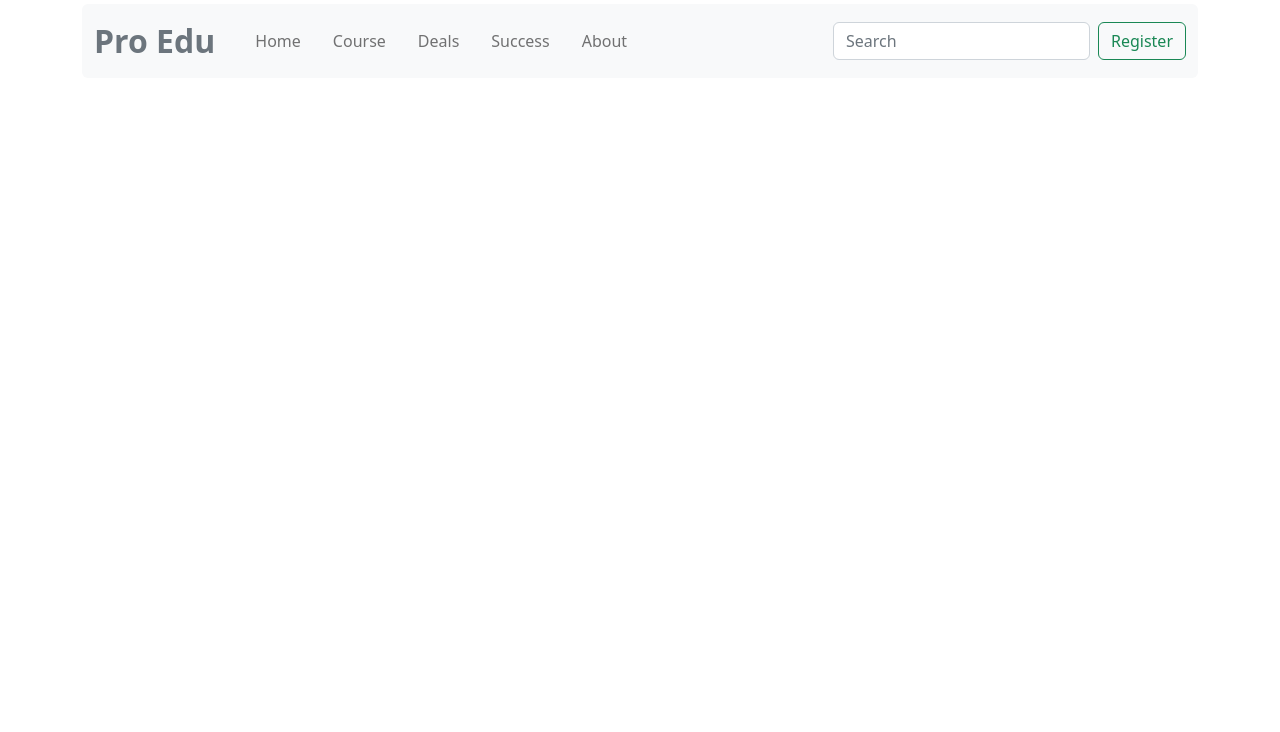
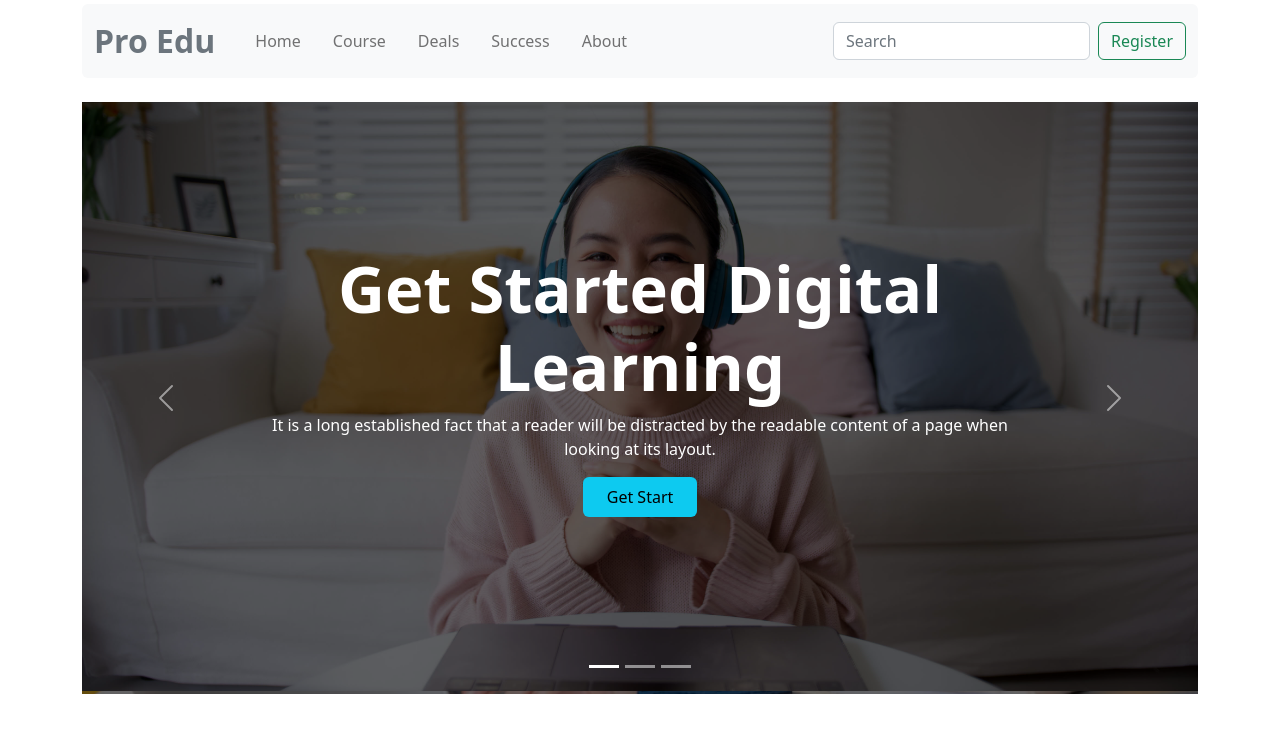
Before and after one commit to miavay/Ed-Tech-Website, a plain HTML site: page index.html in a window 1280 px wide. Drawn offline with Linux system fonts and the light colour scheme.

Commit message:
Home page added

```diff
--- a/index.html
+++ b/index.html
@@ -6,10 +6,11 @@
     <meta name="viewport" content="width=, initial-scale=1.0">
     <title>Ed Tech</title>
     <link rel="stylesheet" href="Link-bootstrap/bootstrap.min.css">
+    <link rel="stylesheet" href="style.css">
 </head>
 <body>
     <!-- Navbar -->
-    <header class="container">
+    <header class="container mb-4">
         <nav class="navbar navbar-expand-lg bg-light rounded mt-1">
             <div class="container-fluid">
               <a class="navbar-brand text fs-2 fw-semibold text-secondary" href="#">Pro Edu</a>
@@ -43,6 +44,62 @@
           </nav>
     </header>
     <!-- Navbar End -->
+
+    <main class="container">
+        <!-- Home Page Start -->
+        <div id="carouselExampleCaptions" class="carousel slide" data-bs-ride="false">
+            <div class="carousel-indicators">
+              <button type="button" data-bs-target="#carouselExampleCaptions" data-bs-slide-to="0" class="active" aria-current="true" aria-label="Slide 1"></button>
+              <button type="button" data-bs-target="#carouselExampleCaptions" data-bs-slide-to="1" aria-label="Slide 2"></button>
+              <button type="button" data-bs-target="#carouselExampleCaptions" data-bs-slide-to="2" aria-label="Slide 3"></button>
+            </div>
+            <div class="carousel-inner">
+              <div class="carousel-item active">
+                <img src="images/cover/cover-1.png" class="d-block w-100 img-fluid slider-image" alt="...">
+                <div class="carousel-caption D-flex flex-column justify-content-cente align-item-center h-75 d-none d-md-block">
+                  <div >
+                    <h1 class="text-white align-middle slider-title">Get Started Digital Learning</h1>
+                    <p>It is a long established fact that a reader will be distracted by the readable content of a page when looking at its layout.</p>
+                    <button class="btn btn-info py-2 px-4 border-0 hover"> Get Start</button>
+                  </div>
+                </div>
+              </div>
+              <div class="carousel-item active">
+                <img src="images/cover/cover-2.png" class="d-block w-100 img-fluid slider-image" alt="...">
+                <div class="carousel-caption D-flex flex-column justify-content-cente align-item-center h-75 d-none d-md-block">
+                  <div >
+                    <h1 class="text-white align-middle slider-title">Get Started Digital Learning</h1>
+                    <p>It is a long established fact that a reader will be distracted by the readable content of a page when looking at its layout.</p>
+                    <button class="btn btn-info py-2 px-4 border-0 hover"> Get Start</button>
+                  </div>
+                </div>
+              </div>
+              <div class="carousel-item active">
+                <img src="images/cover/cover-3.jpg" class="d-block w-100 img-fluid slider-image" alt="...">
+                <div class="carousel-caption D-flex flex-column justify-content-cente align-item-center h-75 d-none d-md-block">
+                  <div >
+                    <h1 class="text-white align-middle slider-title">Get Started Digital Learning</h1>
+                    <p>It is a long established fact that a reader will be distracted by the readable content of a page when looking at its layout.</p>
+                    <button class="btn btn-info py-2 px-4 border-0 hover"> Get Start</button>
+                  </div>
+                </div>
+              </div>
+
+            </div>
+            <button class="carousel-control-prev" type="button" data-bs-target="#carouselExampleCaptions" data-bs-slide="prev">
+              <span class="carousel-control-prev-icon" aria-hidden="true"></span>
+              <span class="visually-hidden">Previous</span>
+            </button>
+            <button class="carousel-control-next" type="button" data-bs-target="#carouselExampleCaptions" data-bs-slide="next">
+              <span class="carousel-control-next-icon" aria-hidden="true"></span>
+              <span class="visually-hidden">Next</span>
+            </button>
+          </div>
+
+          <!--------------------
+             Home Page End
+            --------------------->
+    </main>
 <script src="link-bootstrap/bootstrap.min.js"></script>
 </body>
 </html>
--- /dev/null
+++ b/style.css
@@ -0,0 +1,7 @@
+.slider-image{
+    filter: brightness(40%) !important;
+}
+.slider-title{
+    font-size: 65px;
+    font-weight: 600;
+}
```
Also changed, not shown: images/cover/cover-2.jpg (deleted), images/cover/cover-2.png (added).
